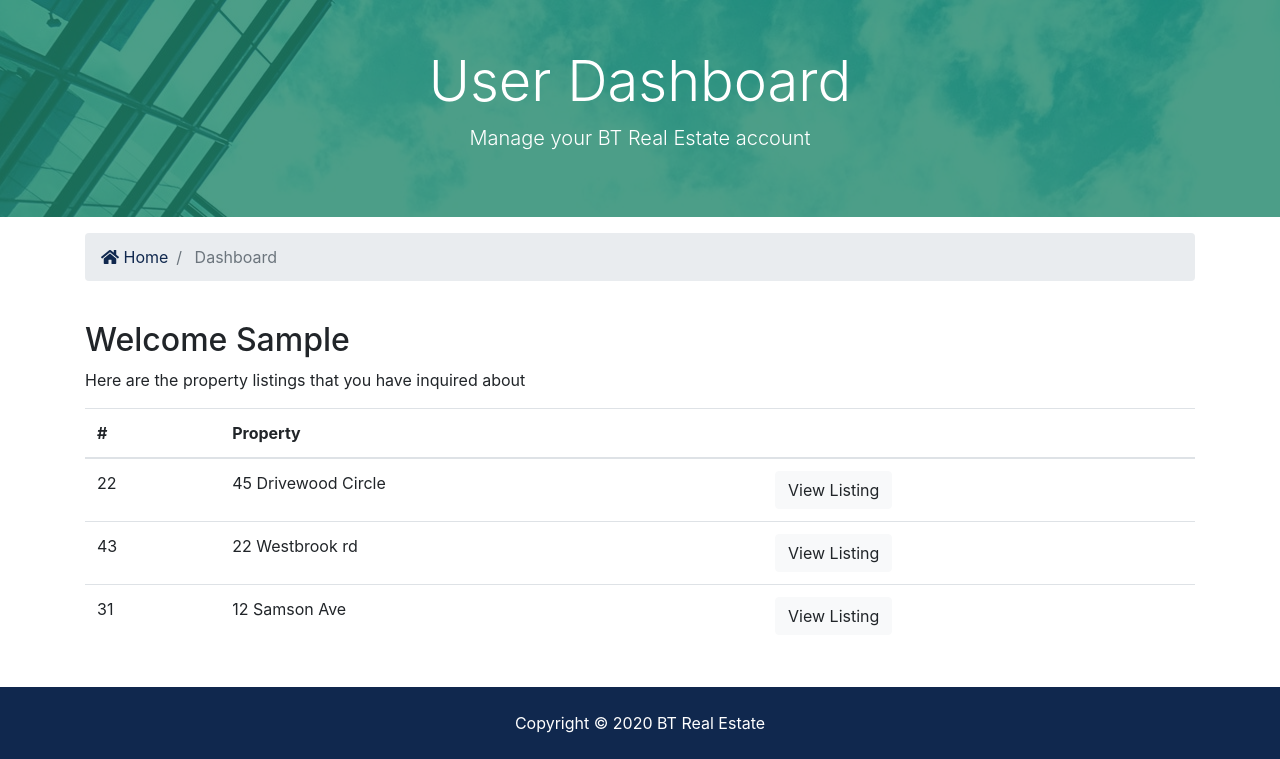
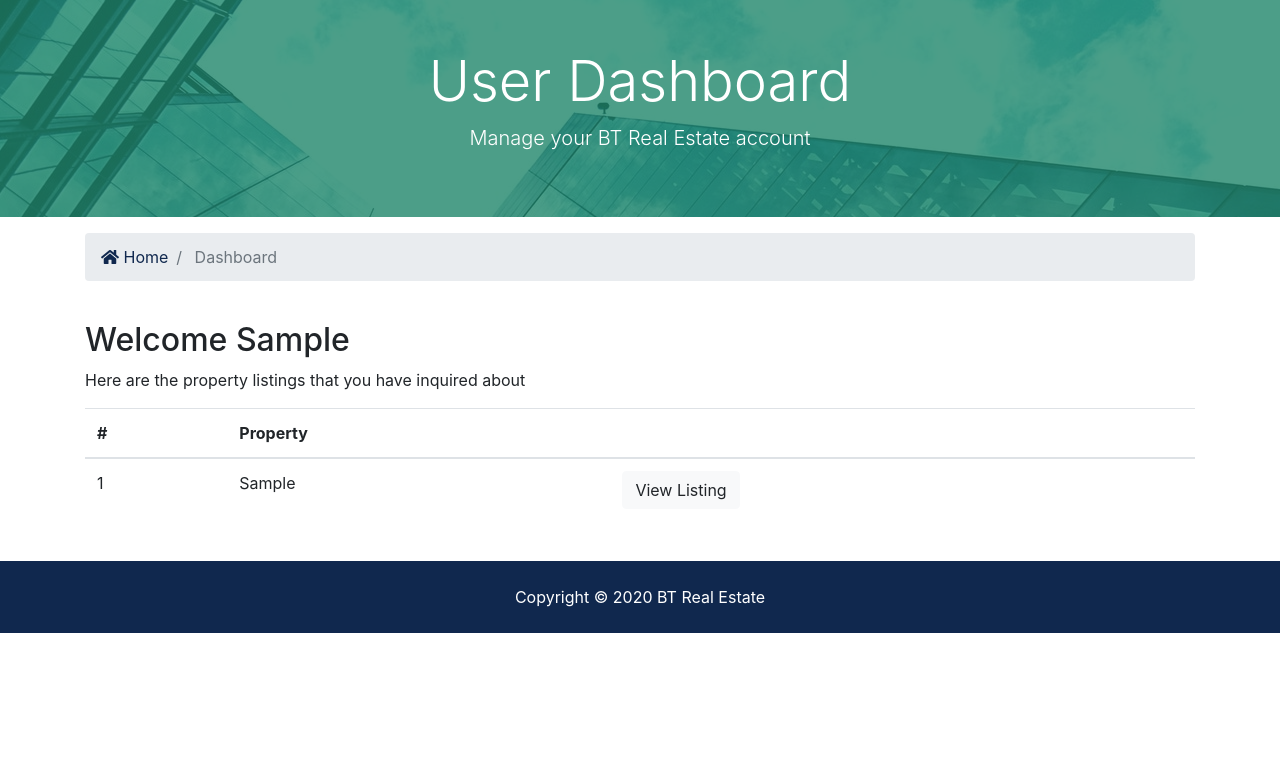
Before and after one commit to duering/btre_project, a Django app: page /accounts/dashboard in a window 1280 px wide. Shown: the part 128-887 px from the top of the page. After the commit the page ends 761 px from the top, so only its background shows below. Run offline with Django 3.2, Linux system fonts and the light colour scheme; a user stored in the database is signed in; tables that the repository leaves empty hold one stand-in row (values such as "Sample post"); some libraries are stand-ins or nearby versions.

Commit message:
view listings on dashboard

```diff
--- a/accounts/views.py
+++ b/accounts/views.py
@@ -1,6 +1,7 @@
 from django.shortcuts import render, redirect
 from django.contrib import messages, auth
 from django.contrib.auth.models import User
+from contacts.models import Contact
 
 # Create your views here.
 def register(request):
@@ -57,4 +58,7 @@
         return redirect('index')
 
 def dashboard(request):
-    return render(request, 'accounts/dashboard.html')
+    user_contacts = Contact.objects.filter(user_id=request.user.id).order_by('contact_date')
+    return render(request, 'accounts/dashboard.html', {
+        'contacts': user_contacts
+    })
--- a/templates/accounts/dashboard.html
+++ b/templates/accounts/dashboard.html
@@ -38,6 +38,7 @@
       <div class="row">
         <div class="col-md-12">
           <h2>Welcome {{user.first_name}}</h2>
+          {% if contacts %}
           <p>Here are the property listings that you have inquired about</p>
           <table class="table">
             <thead>
@@ -47,30 +48,22 @@
                 <th></th>
               </tr>
             </thead>
+
             <tbody>
+              {% for contact in contacts %}
               <tr>
-                <td>22</td>
-                <td>45 Drivewood Circle</td>
+                <td>{{ contact.id }}</td>
+                <td>{{ contact.listing }}</td>
                 <td>
-                  <a class="btn btn-light" href="#">View Listing</a>
+                  <a class="btn btn-light" href="{% url 'listing' contact.listing_id %}">View Listing</a>
                 </td>
               </tr>
-              <tr>
-                <td>43</td>
-                <td>22 Westbrook rd</td>
-                <td>
-                  <a class="btn btn-light" href="#">View Listing</a>
-                </td>
-              </tr>
-              <tr>
-                <td>31</td>
-                <td>12 Samson Ave</td>
-                <td>
-                  <a class="btn btn-light" href="#">View Listing</a>
-                </td>
-              </tr>
+              {% endfor %}
             </tbody>
           </table>
+          {% else %}
+            <p>You have not made any inquiries/p>
+          {% endif %}
         </div>
       </div>
     </div>
```
Also changed, not shown: btre/settings.py (+8 -0 lines), contacts/views.py (+9 -0 lines).
